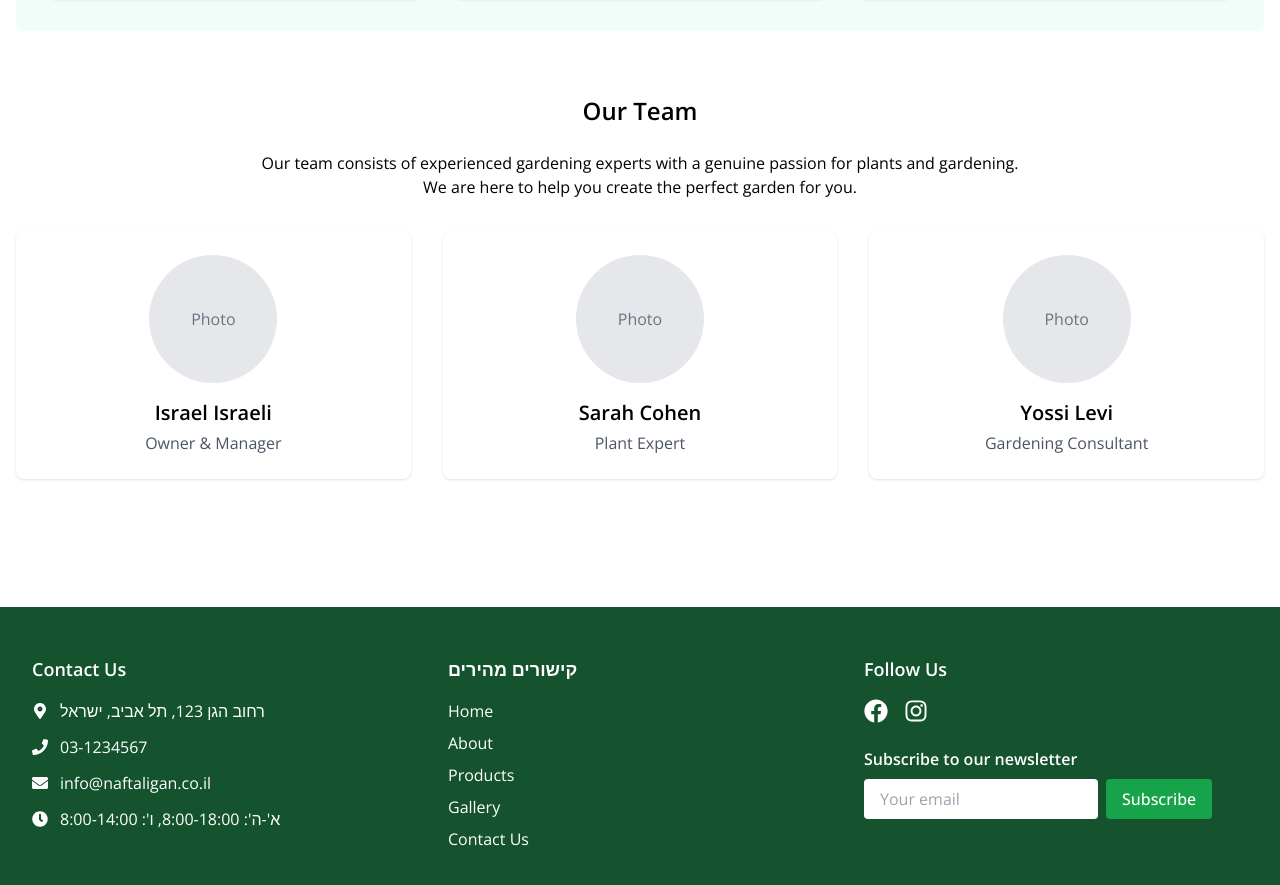
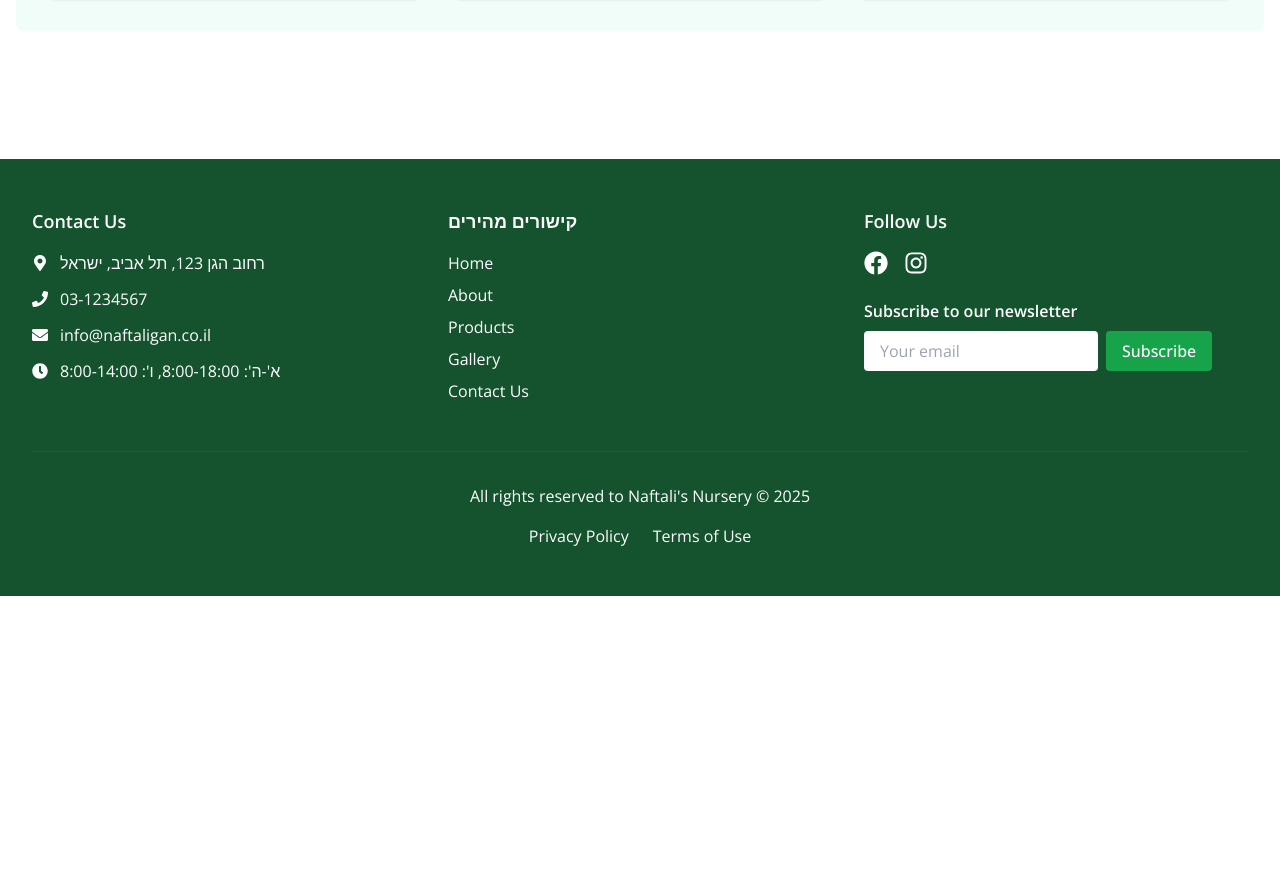
Before and after one commit to naftali-gan/naftali-gan.github.io, a Next.js app: page /en/about in a window 1280 px wide. Shown: the part 945-1830 px from the top of the page. After the commit the page ends 1541 px from the top, so only its background shows below. Built offline with nearby package versions, Linux system fonts and the light colour scheme.

Commit message:
[WIP] Remove team section

```diff
--- a/src/app/[locale]/about/client.tsx
+++ b/src/app/[locale]/about/client.tsx
@@ -61,27 +61,6 @@ export default function ClientAboutPage({ locale }: { locale: string }) {
               </div>
             </div>
           </div>
-
-          <div className="text-center mb-16">
-            <h2 className="text-2xl font-semibold mb-6">{t('team')}</h2>
-            <p className="max-w-3xl mx-auto mb-8">
-              {t('teamContent')}
-            </p>
-
-            <div className="grid grid-cols-1 sm:grid-cols-2 lg:grid-cols-3 gap-8">
-              {t.raw('teamMembers').map((member: { name: string; position: string }, index: number) => (
-                <div key={index} className="bg-white p-6 rounded-lg shadow">
-                  <div className="w-32 h-32 rounded-full overflow-hidden mx-auto mb-4">
-                    <div className="w-full h-full bg-gray-200 flex items-center justify-center">
-                      <span className="text-gray-500">{t('photoPlaceholder')}</span>
-                    </div>
-                  </div>
-                  <h3 className="text-xl font-semibold mb-1">{member.name}</h3>
-                  <p className="text-gray-600">{member.position}</p>
-                </div>
-              ))}
-            </div>
-          </div>
         </div>
       </main>
     </>
--- a/src/messages/en/index.json
+++ b/src/messages/en/index.json
@@ -34,15 +34,7 @@
     "sustainability": "Sustainability",
     "sustainabilityContent": "We are committed to environmentally friendly gardening methods and promoting sustainable gardening practices.",
     "service": "Service",
-    "serviceContent": "We believe in excellent customer service and providing professional and friendly advice to every customer.",
-    "team": "Our Team",
-    "teamContent": "Our team consists of experienced gardening experts with a genuine passion for plants and gardening. We are here to help you create the perfect garden for you.",
-    "teamMembers": [
-      { "name": "Israel Israeli", "position": "Owner & Manager" },
-      { "name": "Sarah Cohen", "position": "Plant Expert" },
-      { "name": "Yossi Levi", "position": "Gardening Consultant" }
-    ],
-    "photoPlaceholder": "Photo"
+    "serviceContent": "We believe in excellent customer service and providing professional and friendly advice to every customer."
   },
   "products": {
     "title": "Our Products",
--- a/src/messages/he/index.json
+++ b/src/messages/he/index.json
@@ -34,15 +34,7 @@
     "sustainability": "קיימות",
     "sustainabilityContent": "אנו מחויבים לשיטות גינון ידידותיות לסביבה ולקידום פרקטיקות גינון בר-קיימא.",
     "service": "שירות",
-    "serviceContent": "אנו מאמינים בשירות לקוחות מצוין ובמתן ייעוץ מקצועי וידידותי לכל לקוח.",
-    "team": "הצוות שלנו",
-    "teamContent": "הצוות שלנו מורכב ממומחי גינון מנוסים בעלי תשוקה אמיתית לצמחים ולגינון. אנו כאן כדי לעזור לכם ליצור את הגינה המושלמת עבורכם.",
-    "teamMembers": [
-      { "name": "ישראל ישראלי", "position": "בעלים ומנהל" },
-      { "name": "שרה כהן", "position": "מומחית צמחים" },
-      { "name": "יוסי לוי", "position": "יועץ גינון" }
-    ],
-    "photoPlaceholder": "תמונה"
+    "serviceContent": "אנו מאמינים בשירות לקוחות מצוין ובמתן ייעוץ מקצועי וידידותי לכל לקוח."
   },
   "products": {
     "title": "המוצרים שלנו",
```
